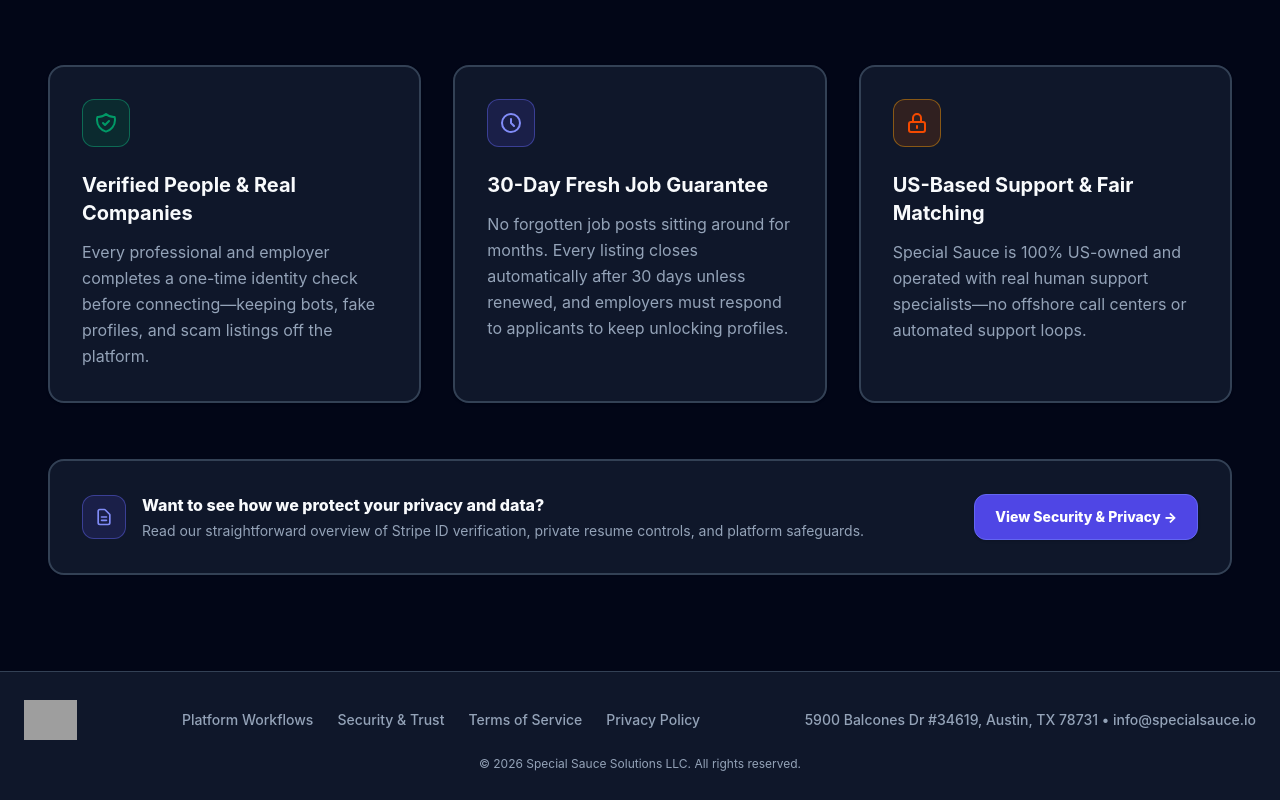
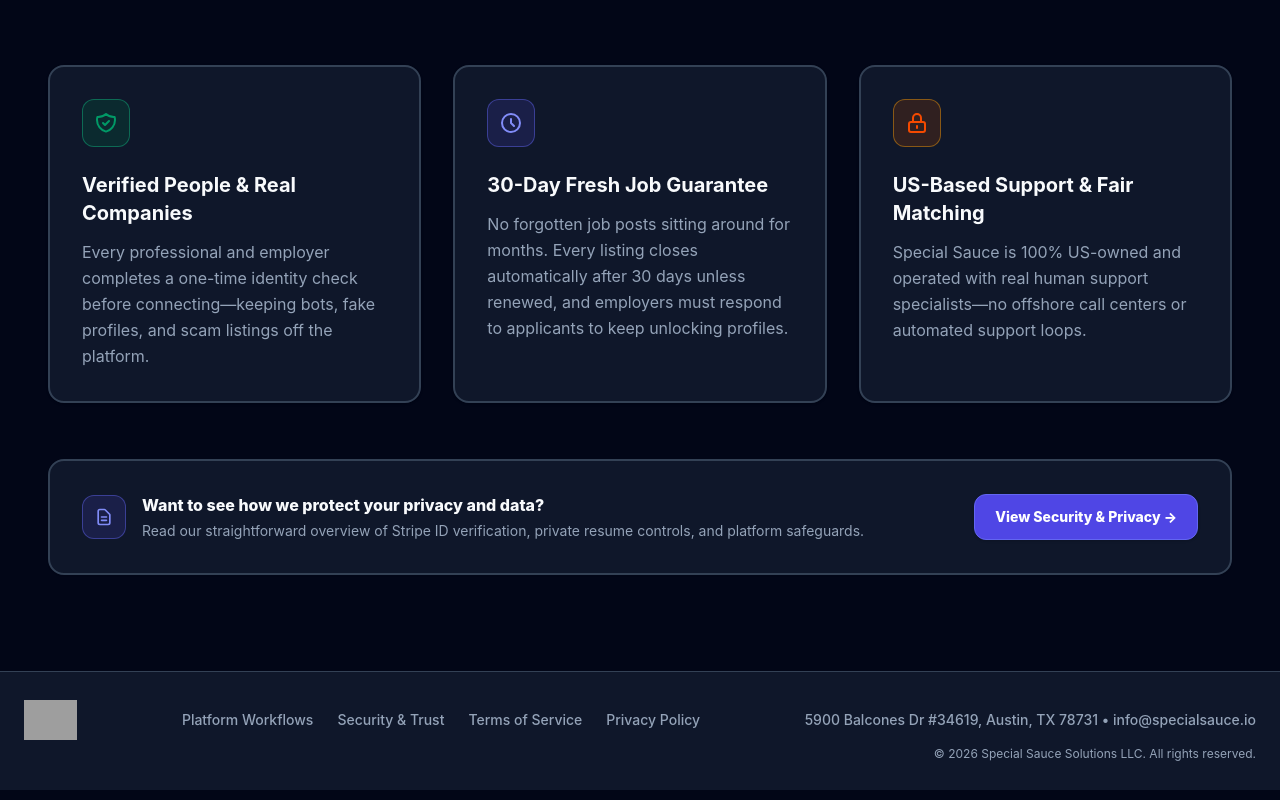
Before and after one commit to SpecialSauceIO/secure-job-board, a Next.js app: page / in a window 1280 px wide. Shown: the part 2890-3690 px from the top of the page. Built offline with nearby package versions, Linux system fonts and the light colour scheme; no server answers; grey boxes are pictures that could not be loaded.

Commit message:
Align footer address with main nav row and right-align lower copyright line

```diff
--- a/src/app/dashboard/layout.tsx
+++ b/src/app/dashboard/layout.tsx
@@ -131,7 +131,7 @@ export default async function DashboardLayout({
                 </Link>
               </div>
             </div>
-            <p className="mt-3 text-xs text-gray-500 text-center">
+            <p className="mt-1.5 text-xs text-gray-500 text-center sm:text-left">
               © {new Date().getFullYear()} Special Sauce Solutions LLC. All rights reserved.
             </p>
           </div>
--- a/src/components/PublicFooter.tsx
+++ b/src/components/PublicFooter.tsx
@@ -58,7 +58,7 @@ export function PublicFooter() {
           </p>
         </div>
 
-        <p className="mt-4 text-xs text-slate-500 text-center">
+        <p className="mt-1.5 text-xs text-slate-500 text-center xl:text-right">
           © {new Date().getFullYear()} {LEGAL_CONFIG.legalEntityName}. All rights reserved.
         </p>
       </div>
```
